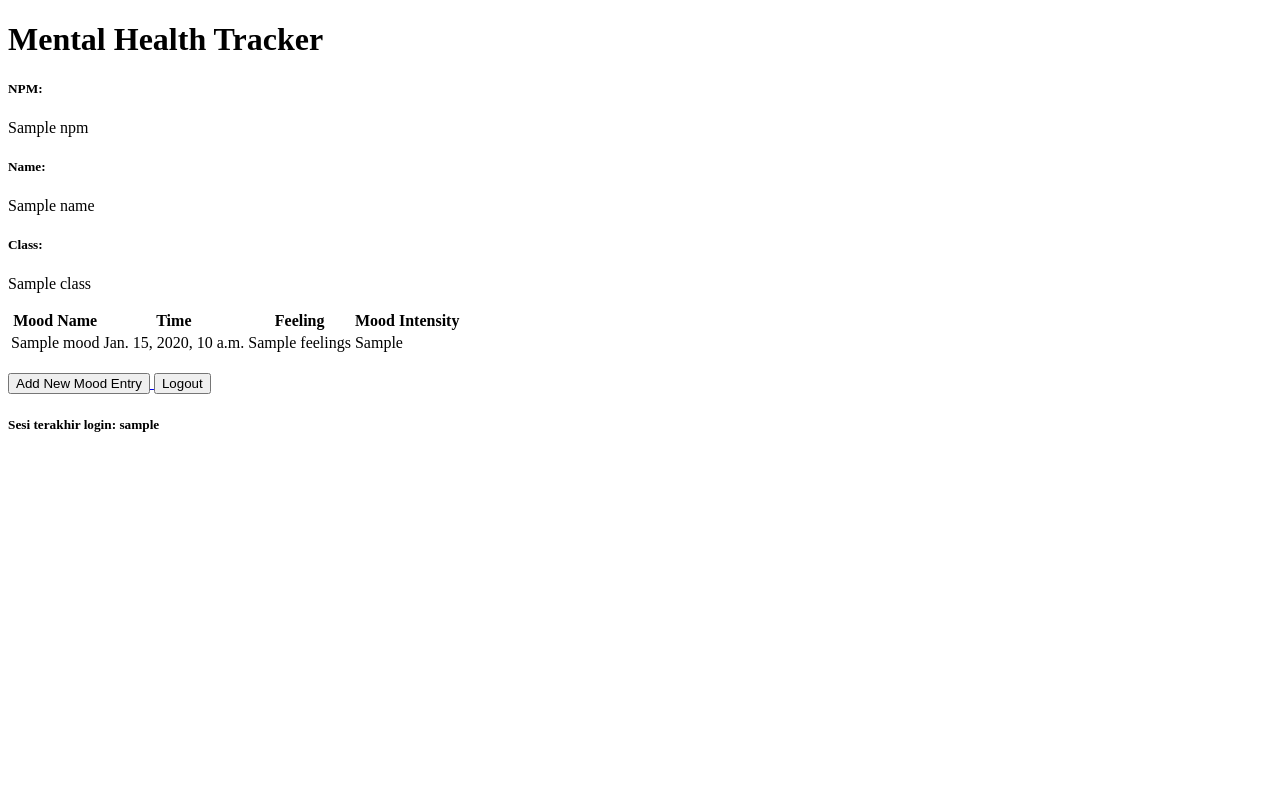
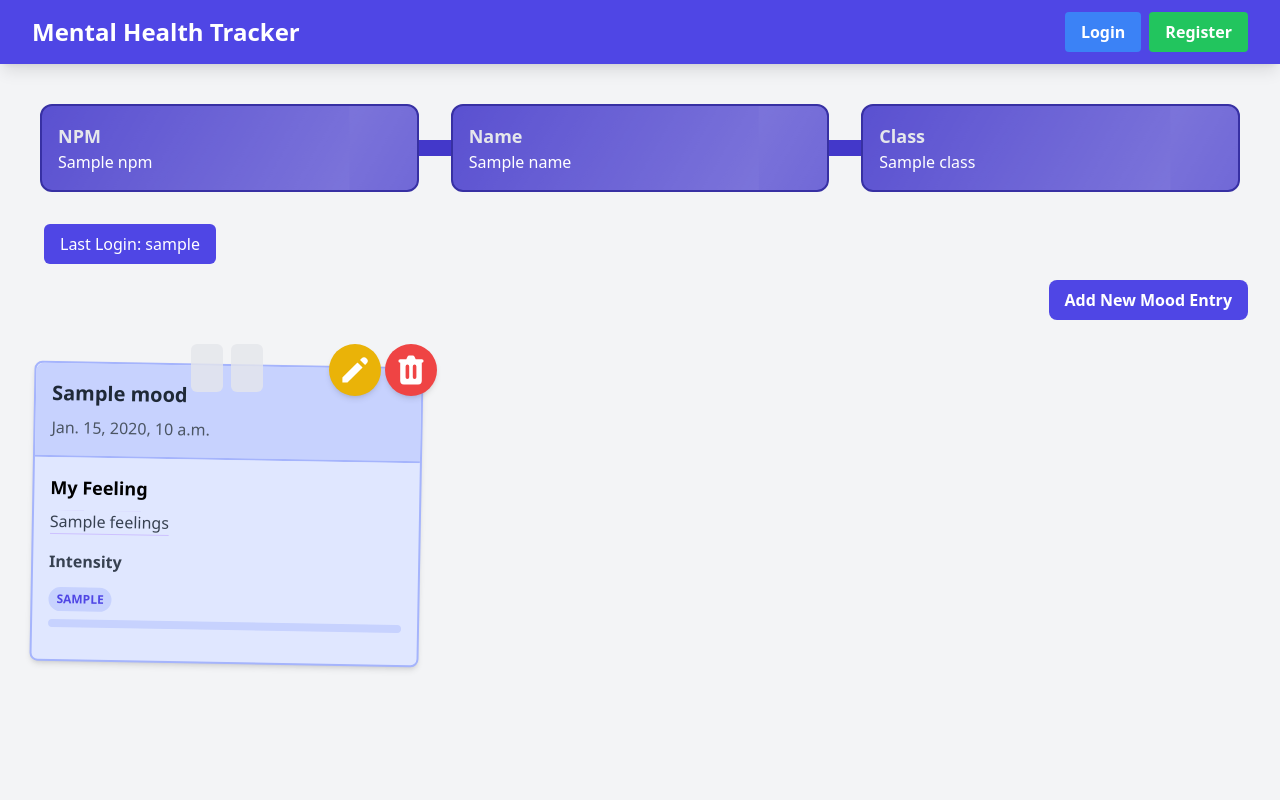
Before and after one commit to daffadesra/mental-health-tracker, a Django app: template main/templates/main.html in a window 1280 px wide. Run offline with Django 3.2, Linux system fonts and the light colour scheme; the template is opened without the code that fills it: most values are stand-ins (such as "Sample title", 1, 10 or a date in 2020); some libraries are stand-ins or nearby versions.

Commit message:
Menyelesaikan Tutorial 4

```diff
--- /dev/null
+++ b/main/templates/card_info.html
@@ -0,0 +1,6 @@
+<div class="bg-indigo-700 rounded-xl overflow-hidden border-2 border-indigo-800">
+    <div class="p-4 animate-shine">
+      <h5 class="text-lg font-semibold text-gray-200">{{ title }}</h5>
+      <p class="text-white">{{ value }}</p>
+    </div>
+</div>
--- /dev/null
+++ b/main/templates/card_mood.html
@@ -0,0 +1,45 @@
+<div class="relative break-inside-avoid">
+    <div class="absolute top-2 z-10 left-1/2 -translate-x-1/2 flex items-center -space-x-2">
+      <div class="w-[3rem] h-8 bg-gray-200 rounded-md opacity-80 -rotate-90"></div>
+      <div class="w-[3rem] h-8 bg-gray-200 rounded-md opacity-80 -rotate-90"></div>
+    </div>
+    <div class="relative top-5 bg-indigo-100 shadow-md rounded-lg mb-6 break-inside-avoid flex flex-col border-2 border-indigo-300 transform rotate-1 hover:rotate-0 transition-transform duration-300">
+      <div class="bg-indigo-200 text-gray-800 p-4 rounded-t-lg border-b-2 border-indigo-300">
+        <h3 class="font-bold text-xl mb-2">{{mood_entry.mood}}</h3>
+        <p class="text-gray-600">{{mood_entry.time}}</p>
+      </div>
+      <div class="p-4">
+        <p class="font-semibold text-lg mb-2">My Feeling</p>
+        <p class="text-gray-700 mb-2">
+          <span class="bg-[linear-gradient(to_bottom,transparent_0%,transparent_calc(100%_-_1px),#CDC1FF_calc(100%_-_1px))] bg-[length:100%_1.5rem] pb-1">{{mood_entry.feelings}}</span>
+        </p>
+        <div class="mt-4">
+          <p class="text-gray-700 font-semibold mb-2">Intensity</p>
+          <div class="relative pt-1">
+            <div class="flex mb-2 items-center justify-between">
+              <div>
+                <span class="text-xs font-semibold inline-block py-1 px-2 uppercase rounded-full text-indigo-600 bg-indigo-200">
+                  {% if mood_entry.mood_intensity > 10 %}10+{% else %}{{mood_entry.mood_intensity}}{% endif %}
+                </span>
+              </div>
+            </div>
+            <div class="overflow-hidden h-2 mb-4 text-xs flex rounded bg-indigo-200">
+              <div style="width:{% if mood_entry.mood_intensity > 10 %}100%{% else %}{{ mood_entry.mood_intensity }}0%{% endif %}" class="shadow-none flex flex-col text-center whitespace-nowrap text-white justify-center bg-indigo-500"></div>
+            </div>
+          </div>
+        </div>
+      </div>
+    </div>
+    <div class="absolute top-0 -right-4 flex space-x-1">
+      <a href="{% url 'main:edit_mood' mood_entry.pk %}" class="bg-yellow-500 hover:bg-yellow-600 text-white rounded-full p-2 transition duration-300 shadow-md">
+        <svg xmlns="http://www.w3.org/2000/svg" class="h-9 w-9" viewBox="0 0 20 20" fill="currentColor">
+          <path d="M13.586 3.586a2 2 0 112.828 2.828l-.793.793-2.828-2.828.793-.793zM11.379 5.793L3 14.172V17h2.828l8.38-8.379-2.83-2.828z" />
+        </svg>
+      </a>
+      <a href="{% url 'main:delete_mood' mood_entry.pk %}" class="bg-red-500 hover:bg-red-600 text-white rounded-full p-2 transition duration-300 shadow-md">
+        <svg xmlns="http://www.w3.org/2000/svg" class="h-9 w-9" viewBox="0 0 20 20" fill="currentColor">
+          <path fill-rule="evenodd" d="M9 2a1 1 0 00-.894.553L7.382 4H4a1 1 0 000 2v10a2 2 0 002 2h8a2 2 0 002-2V6a1 1 0 100-2h-3.382l-.724-1.447A1 1 0 0011 2H9zM7 8a1 1 0 012 0v6a1 1 0 11-2 0V8zm5-1a1 1 0 00-1 1v6a1 1 0 102 0V8a1 1 0 00-1-1z" clip-rule="evenodd" />
+        </svg>
+      </a>
+    </div>
+  </div>
--- a/main/templates/create_mood_entry.html
+++ b/main/templates/create_mood_entry.html
@@ -1,5 +1,6 @@
 {% extends 'base.html' %}
 {% block content %}
+{% include 'navbar.html' %}
 <h1>Add New Mood Entry</h1>
 
 <form method="POST">
@@ -15,4 +16,4 @@
   </table>
 </form>
 
-{% endblock %}
+{% endblock content%}
--- a/main/templates/main.html
+++ b/main/templates/main.html
@@ -1,48 +1,49 @@
 {% extends 'base.html' %}
+{% load static %}
+
+{% block meta %}
+<title>Mental Health Tracker</title>
+{% endblock meta %}
 {% block content %}
-<h1>Mental Health Tracker</h1>
+{% include 'navbar.html' %}
+<div class="overflow-x-hidden px-4 md:px-8 pb-8 pt-24 min-h-screen bg-gray-100 flex flex-col">
+  <div class="p-2 mb-6 relative">
+    <div class="relative grid grid-cols-1 z-30 md:grid-cols-3 gap-8">
+      {% include "card_info.html" with title='NPM' value=npm %}
+      {% include "card_info.html" with title='Name' value=name %}
+      {% include "card_info.html" with title='Class' value=class %}
+    </div>
+    <div class="w-full px-6  absolute top-[44px] left-0 z-20 hidden md:flex">
+      <div class="w-full min-h-4 bg-indigo-700">
+      </div>
+    </div>
+    <div class="h-full w-full py-6  absolute top-0 left-0 z-20 md:hidden flex ">
+      <div class="h-full min-w-4 bg-indigo-700 mx-auto">
+      </div>
+    </div>
+</div>
+    <div class="px-3 mb-4">
+      <div class="flex rounded-md items-center bg-indigo-600 py-2 px-4 w-fit">
+        <h1 class="text-white text-center">Last Login: {{last_login}}</h1>
+      </div>
+    </div>
+    <div class="flex justify-end mb-6">
+        <a href="{% url 'main:create_mood_entry' %}" class="bg-indigo-600 hover:bg-indigo-700 text-white font-bold py-2 px-4 rounded-lg transition duration-300 ease-in-out transform hover:-translate-y-1 hover:scale-105">
+            Add New Mood Entry
+        </a>
+    </div>
 
-<h5>NPM: </h5>
-<p>{{ npm }}<p>
-
-<h5>Name:</h5>
-<p>{{ name }}</p>
-
-<h5>Class:</h5>
-<p>{{ class }}</p>
-
-{% if not mood_entries %}
-<p>Belum ada data mood pada mental health tracker.</p>
-{% else %}
-<table>
-  <tr>
-    <th>Mood Name</th>
-    <th>Time</th>
-    <th>Feeling</th>
-    <th>Mood Intensity</th>
-  </tr>
-
-  {% comment %} Berikut cara memperlihatkan data mood di bawah baris ini
-  {% endcomment %}
-  {% for mood_entry in mood_entries %}
-  <tr>
-    <td>{{mood_entry.mood}}</td>
-    <td>{{mood_entry.time}}</td>
-    <td>{{mood_entry.feelings}}</td>
-    <td>{{mood_entry.mood_intensity}}</td>
-  </tr>
-  {% endfor %}
-</table>
-{% endif %}
-
-<br />
-
-<a href="{% url 'main:create_mood_entry' %}">
-  <button>Add New Mood Entry</button>
-</a>
-<a href="{% url 'main:logout' %}">
-  <button>Logout</button>
-</a>
-<h5>Sesi terakhir login: {{ last_login }}</h5>
-
+    {% if not mood_entries %}
+    <div class="flex flex-col items-center justify-center min-h-[24rem] p-6">
+        <img src="{% static 'image/sedih-banget.png' %}" alt="Sad face" class="w-32 h-32 mb-4"/>
+        <p class="text-center text-gray-600 mt-4">Belum ada data mood pada mental health tracker.</p>
+    </div>
+    {% else %}
+    <div class="columns-1 sm:columns-2 lg:columns-3 gap-6 space-y-6 w-full">
+        {% for mood_entry in mood_entries %}
+            {% include 'card_mood.html' with mood_entry=mood_entry %}
+        {% endfor %}
+    </div>
+    {% endif %}
+</div>
 {% endblock content %}
--- /dev/null
+++ b/main/templates/navbar.html
@@ -0,0 +1,57 @@
+<nav class="bg-indigo-600 shadow-lg fixed top-0 left-0 z-40 w-screen">
+    <div class="max-w-7xl mx-auto px-4 sm:px-6 lg:px-8">
+      <div class="flex items-center justify-between h-16">
+        <div class="flex items-center">
+          <h1 class="text-2xl font-bold text-center text-white">Mental Health Tracker</h1>
+        </div>
+        <div class="hidden md:flex items-center">
+          {% if user.is_authenticated %}
+            <span class="text-gray-300 mr-4">Welcome, {{ user.username }}</span>
+            <a href="{% url 'main:logout' %}" class="text-center bg-red-500 hover:bg-red-600 text-white font-bold py-2 px-4 rounded transition duration-300">
+              Logout
+            </a>
+          {% else %}
+            <a href="{% url 'main:login' %}" class="text-center bg-blue-500 hover:bg-blue-600 text-white font-bold py-2 px-4 rounded transition duration-300 mr-2">
+              Login
+            </a>
+            <a href="{% url 'main:register' %}" class="text-center bg-green-500 hover:bg-green-600 text-white font-bold py-2 px-4 rounded transition duration-300">
+              Register
+            </a>
+          {% endif %}
+        </div>
+        <div class="md:hidden flex items-center">
+          <button class="mobile-menu-button">
+            <svg class="w-6 h-6 text-white" fill="none" stroke-linecap="round" stroke-linejoin="round" stroke-width="2" viewBox="0 0 24 24" stroke="currentColor">
+              <path d="M4 6h16M4 12h16M4 18h16"></path>
+            </svg>
+          </button>
+        </div>
+      </div>
+    </div>
+    <!-- Mobile menu -->
+    <div class="mobile-menu hidden md:hidden  px-4 w-full md:max-w-full">
+      <div class="pt-2 pb-3 space-y-1 mx-auto">
+        {% if user.is_authenticated %}
+          <span class="block text-gray-300 px-3 py-2">Welcome, {{ user.username }}</span>
+          <a href="{% url 'main:logout' %}" class="block text-center bg-red-500 hover:bg-red-600 text-white font-bold py-2 px-4 rounded transition duration-300">
+            Logout
+          </a>
+        {% else %}
+          <a href="{% url 'main:login' %}" class="block text-center bg-blue-500 hover:bg-blue-600 text-white font-bold py-2 px-4 rounded transition duration-300 mb-2">
+            Login
+          </a>
+          <a href="{% url 'main:register' %}" class="block text-center bg-green-500 hover:bg-green-600 text-white font-bold py-2 px-4 rounded transition duration-300">
+            Register
+          </a>
+        {% endif %}
+      </div>
+    </div>
+    <script>
+      const btn = document.querySelector("button.mobile-menu-button");
+      const menu = document.querySelector(".mobile-menu");
+
+      btn.addEventListener("click", () => {
+        menu.classList.toggle("hidden");
+      });
+    </script>
+  </nav>
--- /dev/null
+++ b/static/css/global.css
@@ -0,0 +1,20 @@
+.form-style form input, form textarea, form select {
+    width: 100%;
+    padding: 0.5rem;
+    border: 2px solid #bcbcbc;
+    border-radius: 0.375rem;
+}
+.form-style form input:focus, form textarea:focus, form select:focus {
+    outline: none;
+    border-color: #674ea7;
+    box-shadow: 0 0 0 3px #674ea7;
+}
+@keyframes shine {
+    0% { background-position: -200% 0; }
+    100% { background-position: 200% 0; }
+}
+.animate-shine {
+    background: linear-gradient(120deg, rgba(255, 255, 255, 0.3), rgba(255, 255, 255, 0.1) 50%, rgba(255, 255, 255, 0.3));
+    background-size: 200% 100%;
+    animation: shine 3s infinite;
+}
--- a/templates/base.html
+++ b/templates/base.html
@@ -5,8 +5,9 @@
     <meta charset="UTF-8" />
     <meta name="viewport" content="width=device-width, initial-scale=1.0" />
     {% block meta %} {% endblock meta %}
+    <script src="https://cdn.tailwindcss.com"></script>
+    <link rel="stylesheet" href="{% static 'css/global.css' %}"/>
   </head>
-
   <body>
     {% block content %} {% endblock content %}
   </body>
```
Also changed, not shown: main/templates/edit_mood.html (added, +21 -0 lines), main/templates/login.html (+55 -21 lines), main/templates/register.html (+58 -20 lines), main/urls.py (+4 -3 lines), main/views.py (+24 -1 lines), mental_health_tracker/settings.py (+9 -1 lines), static/image/sedih-banget.png (added), 1 other file.
